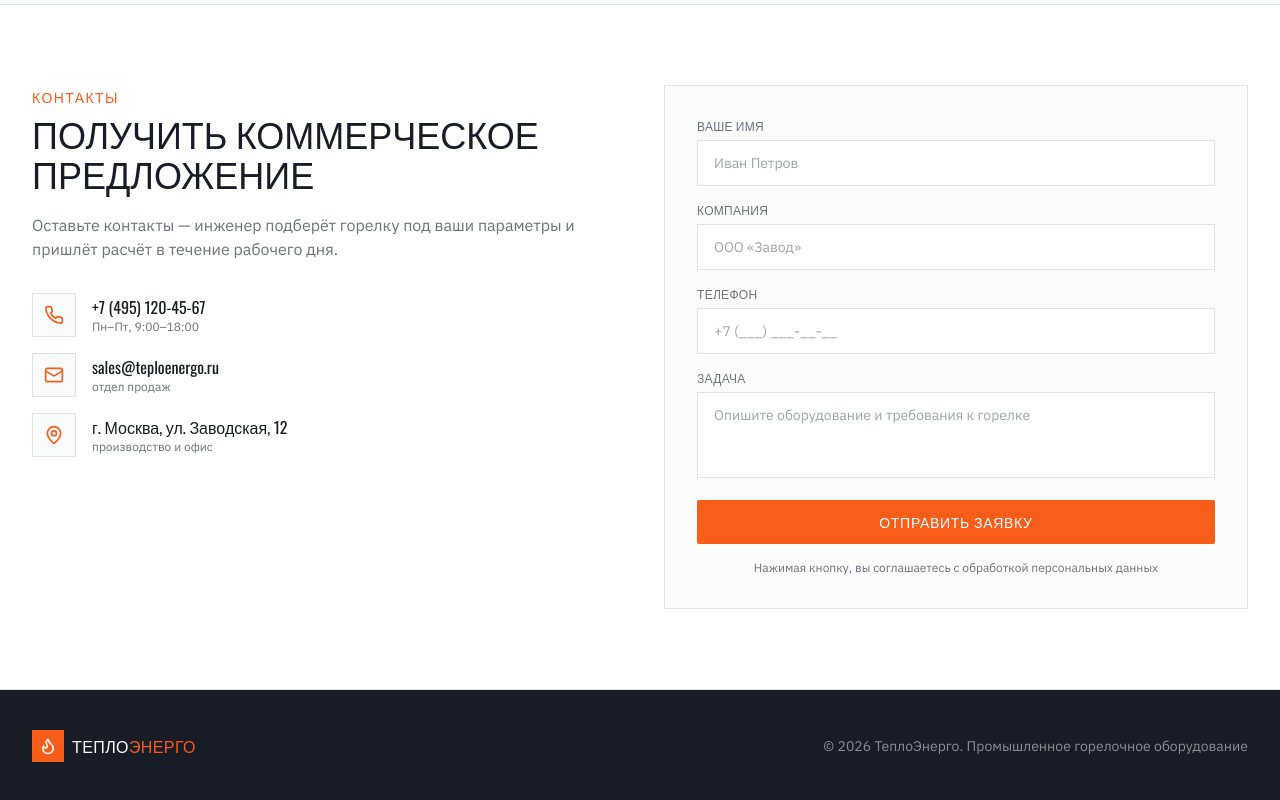
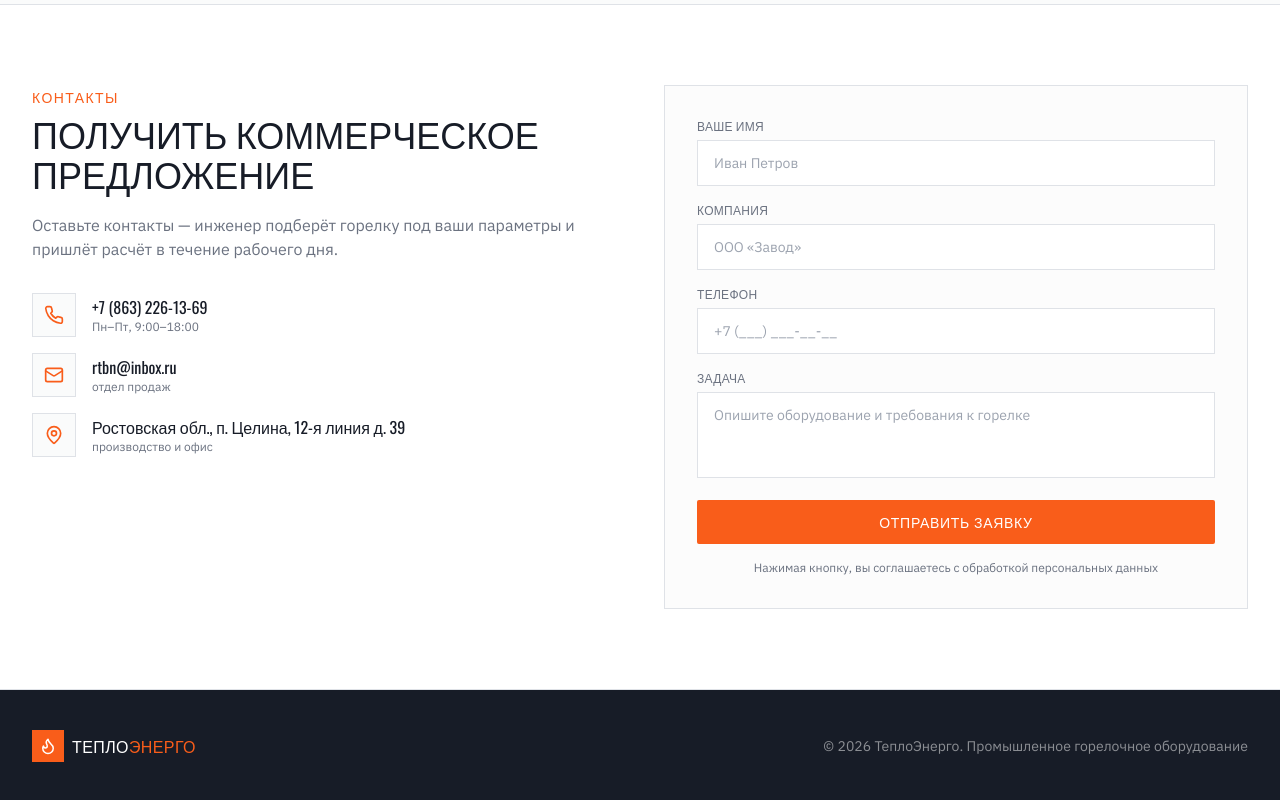
Before and after one commit to pr-poehali-dev/industrial-burner-sales-site, a React (Vite) app: page / in a window 1280 px wide. Shown: the part 3360-4160 px from the top of the page. Built offline with nearby package versions, Linux system fonts and the light colour scheme.

Commit message:
Обновить контактные данные

```diff
--- a/src/pages/Index.tsx
+++ b/src/pages/Index.tsx
@@ -332,9 +332,9 @@ const Index = () => {
             </p>
             <div className="mt-8 space-y-4">
               {[
-                ['Phone', '+7 (495) 120-45-67', 'Пн–Пт, 9:00–18:00'],
-                ['Mail', 'sales@teploenergo.ru', 'отдел продаж'],
-                ['MapPin', 'г. Москва, ул. Заводская, 12', 'производство и офис'],
+                ['Phone', '+7 (863) 226-13-69', 'Пн–Пт, 9:00–18:00'],
+                ['Mail', 'rtbn@inbox.ru', 'отдел продаж'],
+                ['MapPin', 'Ростовская обл., п. Целина, 12-я линия д. 39', 'производство и офис'],
               ].map(([icon, t, d]) => (
                 <div key={t} className="flex items-center gap-4">
                   <span className="flex h-11 w-11 items-center justify-center border border-border bg-secondary/40">
```
